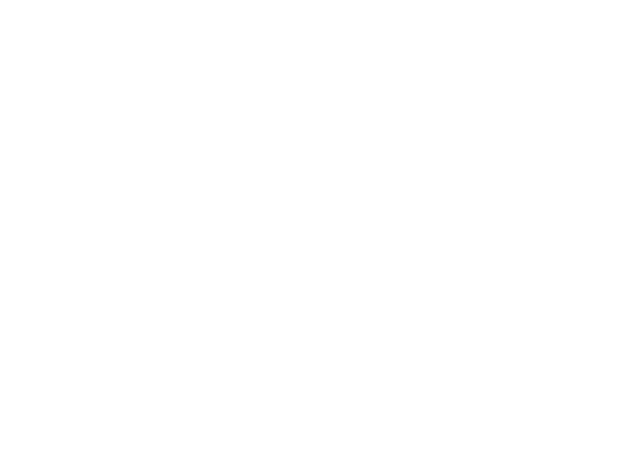
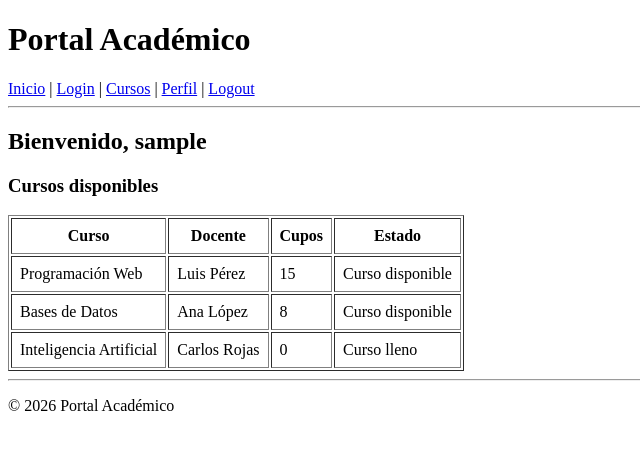
Before and after one commit to ArturoChambi/portal_academico, a Flask app: page /cursos in a window 1280 px wide. Before the commit the part shown is empty. Shown: the top 450 px of the page, without its empty margins (0-640 px from the left). Run offline with Flask 3, Linux system fonts and the light colour scheme; the visitor is signed in with stand-in values (Sample User, id 1).

Commit message:
implementacion de cursos, logut, perfil y plantillas jinja2

```diff
--- a/app.py
+++ b/app.py
@@ -1,17 +1,29 @@
-from flask import Flask, render_template,request,session,redirect,url_for
+from flask import Flask, render_template, request, redirect, url_for, session
 
 app = Flask(__name__)
+app.secret_key = 'clave_secreta'
+
 
 usuarios = {
-"juan": "1234",
-"maria": "abcd",
-"pedro": "2026"
+    "juan":  "1234",
+    "maria": "abcd",
+    "pedro": "2026"
 }
+
+
+cursos = [
+    {"nombre": "Programación Web", "docente": "Luis Pérez", "cupos": 15},
+    {"nombre": "Bases de Datos", "docente": "Ana López", "cupos": 8},
+    {"nombre": "Inteligencia Artificial", "docente": "Carlos Rojas", "cupos": 0}
+]
+
 
 @app.route('/')
 def index():
     return render_template('index.html')
-@app.route('/login',methods=['GET','POST'])
+
+
+@app.route('/login', methods=['GET', 'POST'])
 def login():
     error = None
 
@@ -19,24 +31,37 @@ def login():
         username = request.form.get('username', '').strip()
         password = request.form.get('password', '')
 
-
         if username in usuarios and usuarios[username] == password:
 
             session['usuario'] = username
 
-            return redirect(url_for('cursos'))
+            return redirect(url_for('lista_cursos'))
         else:
 
             error = "Usuario o contraseña incorrectos."
 
     return render_template('login.html', error=error)
-@app.route('/cursos')
-def cursos():
-    return render_template('cursos.html')
-@app.route('/')
-def logout():
-    return f"Se cerro la sesion"
 
 
-if __name__=='__main__':
+@app.route('/cursos')
+def lista_cursos():
+
+    return render_template('cursos.html', cursos=cursos)
+
+
+@app.route('/perfil')
+def perfil():
+
+    if 'usuario' not in session:
+        return redirect(url_for('login'))
+    return render_template('perfil.html', usuario=session['usuario'])
+
+
+@app.route('/logout')
+def logout():
+    session.clear()
+    return redirect(url_for('index'))
+
+
+if __name__ == '__main__':
     app.run(debug=True)
--- a/templates/base.html
+++ b/templates/base.html
@@ -0,0 +1,29 @@
+<!DOCTYPE html>
+<html lang="es">
+<head>
+    <meta charset="UTF-8">
+    <title>{% block title %}Portal Académico{% endblock %}</title>
+</head>
+<body>
+    <header>
+        <h1>Portal Académico</h1>
+        <nav>
+            <a href="{{ url_for('index') }}">Inicio</a> |
+            <a href="{{ url_for('login') }}">Login</a> |
+            <a href="{{ url_for('lista_cursos') }}">Cursos</a> |
+            <a href="{{ url_for('perfil') }}">Perfil</a> |
+            <a href="{{ url_for('logout') }}">Logout</a>
+        </nav>
+        <hr>
+    </header>
+
+    <main>
+        {% block content %}{% endblock %}
+    </main>
+
+    <footer>
+        <hr>
+        <p>&copy; 2026 Portal Académico</p>
+    </footer>
+</body>
+</html>
--- a/templates/cursos.html
+++ b/templates/cursos.html
@@ -0,0 +1,38 @@
+{% extends "base.html" %}
+
+{% block title %}Cursos disponibles{% endblock %}
+
+{% block content %}
+    {% if session.usuario %}
+        <h2>Bienvenido, {{ session.usuario }}</h2>
+    {% endif %}
+
+    <h3>Cursos disponibles</h3>
+
+    <table border="1" cellpadding="8">
+        <thead>
+            <tr>
+                <th>Curso</th>
+                <th>Docente</th>
+                <th>Cupos</th>
+                <th>Estado</th>
+            </tr>
+        </thead>
+        <tbody>
+            {% for curso in cursos %}
+            <tr>
+                <td>{{ curso.nombre }}</td>
+                <td>{{ curso.docente }}</td>
+                <td>{{ curso.cupos }}</td>
+                <td>
+                    {% if curso.cupos > 0 %}
+                        Curso disponible
+                    {% else %}
+                        Curso lleno
+                    {% endif %}
+                </td>
+            </tr>
+            {% endfor %}
+        </tbody>
+    </table>
+{% endblock %}
```
Also changed, not shown: templates/index.html (+7 -12 lines), templates/login.html (+21 -0 lines), templates/perfil.html (+11 -0 lines), 1 other file.
